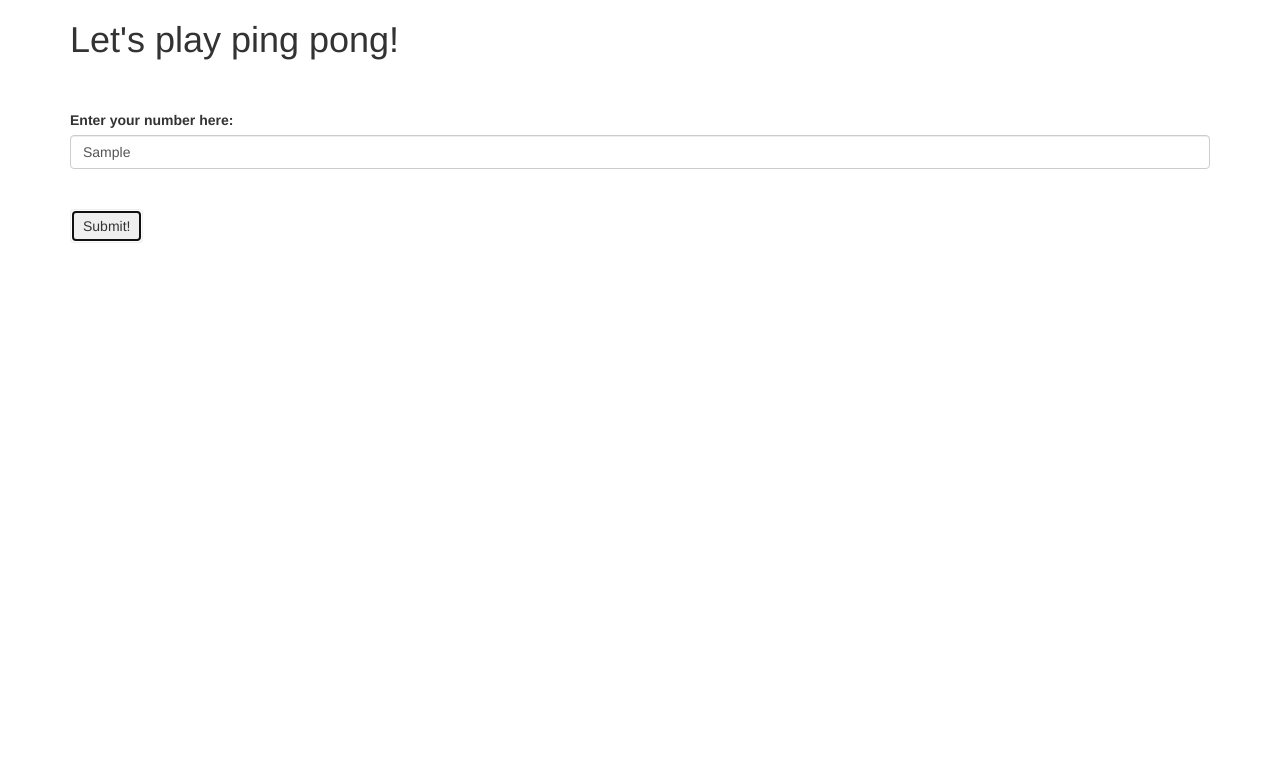
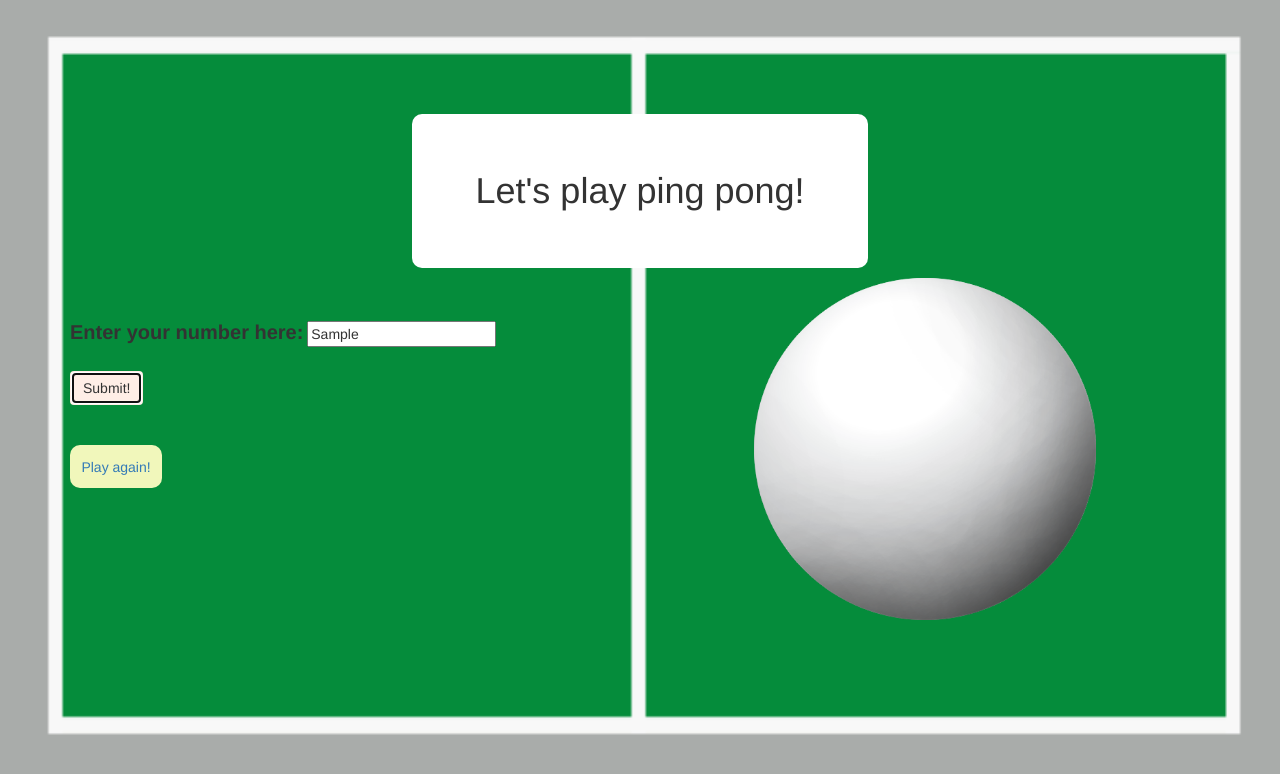
Before and after one commit to albelka/pingpong, a plain HTML site: page index.html in a window 1280 px wide. Both pictures are taken after typing "Sample" into the empty fields and a click on the button "Submit!". Drawn offline with Linux system fonts and the light colour scheme.

Commit message:
add css styling to buttons, header and images

```diff
--- a/css/styles.css
+++ b/css/styles.css
@@ -0,0 +1,46 @@
+.again {
+  display: none;
+}
+
+h1 {
+  border: 3px;
+  background-color: white;
+  margin-left: 30%;
+  margin-right: 30%;
+  margin-top: 10%;
+  padding: 5%;
+  border-radius: 10px;
+  text-align: center;
+}
+
+img {
+  float: right;
+  width: 40%;
+  padding-right: 10%;
+
+}
+img table {
+  width: 100%;
+}
+
+a {
+  border:  3px grey;
+  background-color: #f1f7bb;
+  padding: 1%;
+  border-radius: 10px;
+  float: left;
+}
+
+button {
+  background-color: #ffeee6;
+  padding: 1%;
+}
+
+body {
+  background: url("../img/table.png");
+  background-size: cover;
+}
+
+label {
+  font-size: 20px;
+}
--- a/index.html
+++ b/index.html
@@ -12,16 +12,20 @@
     <div class="container">
       <form id="pong">
         <h1>Let's play ping pong!</h1>
+        <img src="img/ping-pong.png" alt="A picture of ping-pong balls" />
         <br> <br>
         <label for="number" >Enter your number here: </label>
-        <input id ="number" class="form-control" type="text">
+        <input id ="number"  type="text">
         <br><br>
         <button type="submit" class="btn">Submit!</button>
       </form>
-      <br><br><br>
-      <div id="result">
+      <br><br>
+      <div class="again">
+        <a href="javascript:location.reload();" >Play again!</a>
+      </div>
+      <br><br>
+      <h4 id="result"></h4>
 
-      </div>
     </div>
   </body>
 </html>
--- a/js/scripts.js
+++ b/js/scripts.js
@@ -19,15 +19,15 @@ return counts;
 
 
 
-
 $(document).ready(function(){
   $("form").submit(function(event){
     var inputNumber = parseInt($("input#number").val());
     var result = pong(inputNumber);
+    $(".again").show();
 
-    // $("#hidden").show();
-    $("#result").text(result);
-    // $(".disappear").hide();
+    for (var i = 0; i < result.length; i++) {
+      $("#result").append('<li>' + result[i] + '</li>');
+    }
     event.preventDefault();
   });
 });
```
Also changed, not shown: img/ping-pong.png (added), img/table.png (added).
